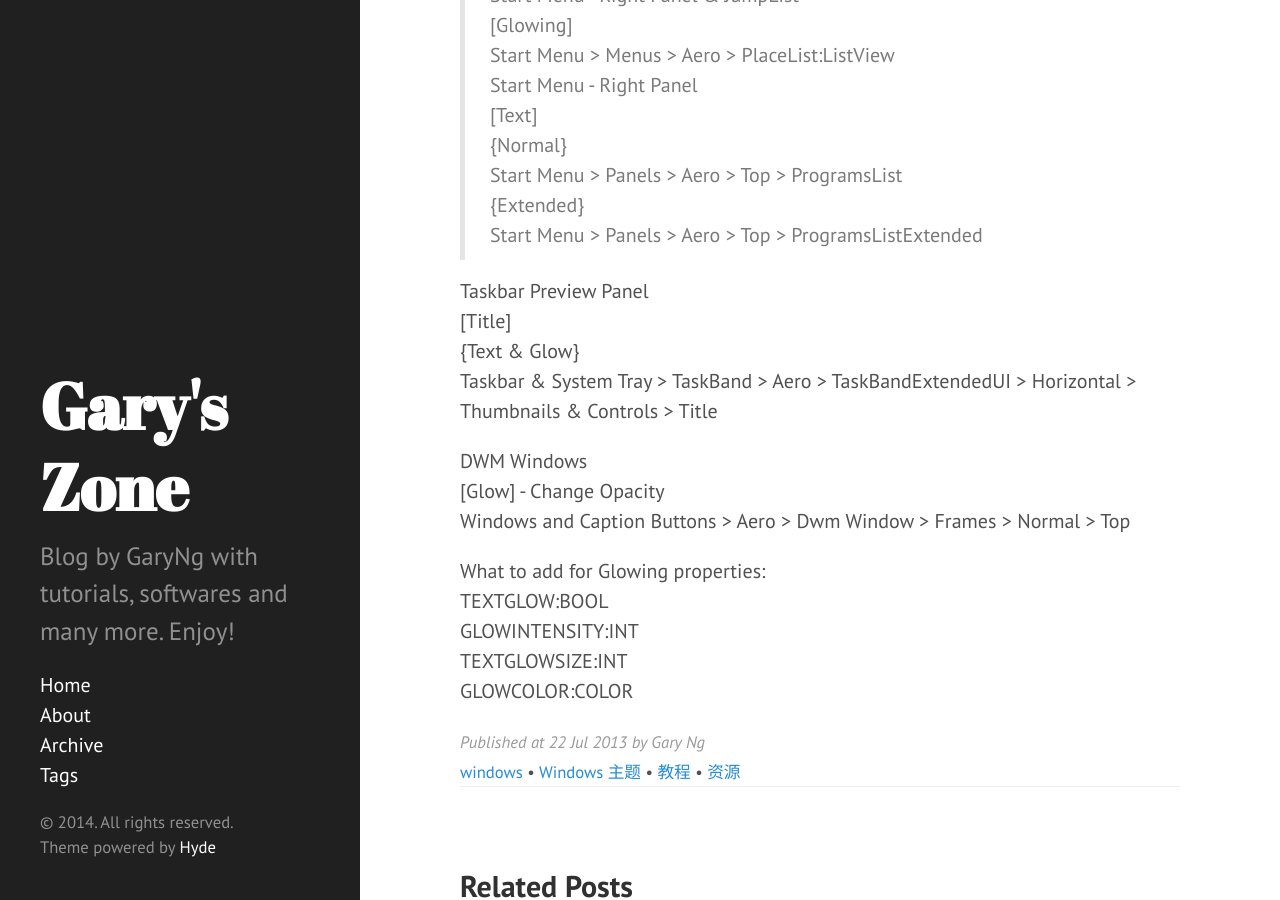
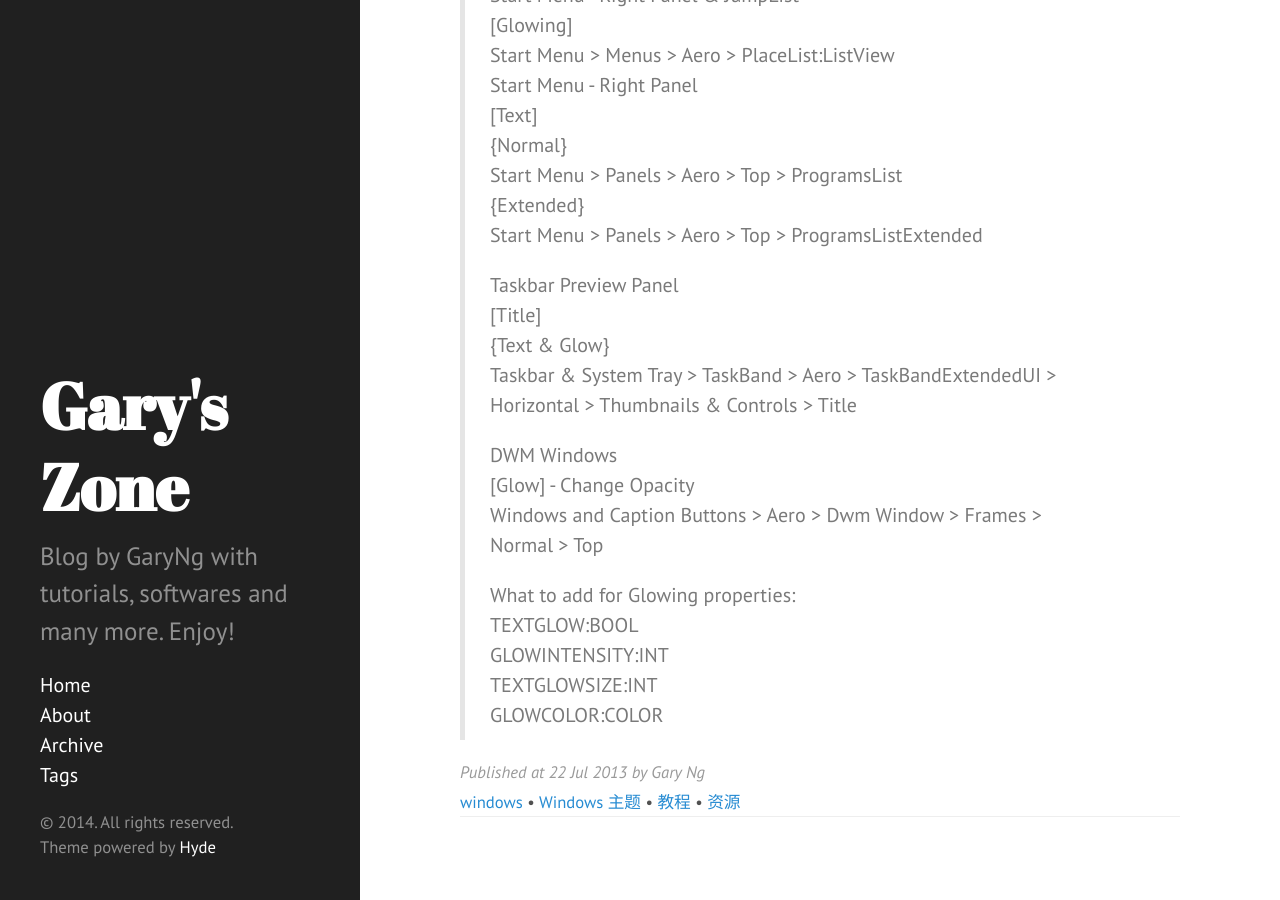
Before and after one commit to garyng/blog, a Jekyll site: the page built from _posts/2013-07-22-windowswindows-7-style-builder-wsb.md, in a window 1280 px wide and 900 px high, scrolled down 500 px. Built offline with Jekyll 4.4.1, drawn with Linux system fonts in a browser that asks for light colours; Markdown is read by kramdown in place of the engine named in the settings.

Commit message:
+ Edit posts formating

```diff
--- a/_posts/2013-07-22-windowswindows-7-style-builder-wsb.md
+++ b/_posts/2013-07-22-windowswindows-7-style-builder-wsb.md
@@ -17,26 +17,26 @@ Windows 7 Style Builder 下载地址：[MediaFire](http://www.mediafire.com/down
 
 
 > Start Menu - Right Panel & JumpList
-[Glowing]
-Start Menu > Menus > Aero > PlaceList:ListView
-Start Menu - Right Panel
-[Text]
-{Normal}
-Start Menu > Panels > Aero > Top > ProgramsList
-{Extended}
-Start Menu > Panels > Aero > Top > ProgramsListExtended
-
-Taskbar Preview Panel
-[Title]
-{Text & Glow}
-Taskbar & System Tray > TaskBand > Aero > TaskBandExtendedUI > Horizontal > Thumbnails & Controls > Title
-
-DWM Windows
-[Glow] - Change Opacity
-Windows and Caption Buttons > Aero > Dwm Window > Frames > Normal > Top
-
-What to add for Glowing properties:
-TEXTGLOW:BOOL
-GLOWINTENSITY:INT
-TEXTGLOWSIZE:INT
-GLOWCOLOR:COLOR
+>[Glowing]
+>Start Menu > Menus > Aero > PlaceList:ListView
+>Start Menu - Right Panel
+>[Text]
+>{Normal}
+>Start Menu > Panels > Aero > Top > ProgramsList
+>{Extended}
+>Start Menu > Panels > Aero > Top > ProgramsListExtended
+>
+>Taskbar Preview Panel
+>[Title]
+>{Text & Glow}
+>Taskbar & System Tray > TaskBand > Aero > TaskBandExtendedUI > Horizontal > Thumbnails & Controls > Title
+>
+>DWM Windows
+>[Glow] - Change Opacity
+>Windows and Caption Buttons > Aero > Dwm Window > Frames > Normal > Top
+>
+>What to add for Glowing properties:
+>TEXTGLOW:BOOL
+>GLOWINTENSITY:INT
+>TEXTGLOWSIZE:INT
+>GLOWCOLOR:COLOR
```
Also changed, not shown: _posts/2013-08-07-cdynamic-views-blogger.md (+32 -34 lines), _posts/2013-10-06-keepass-plugin-trigger-dropbox.md (+5 -6 lines).
